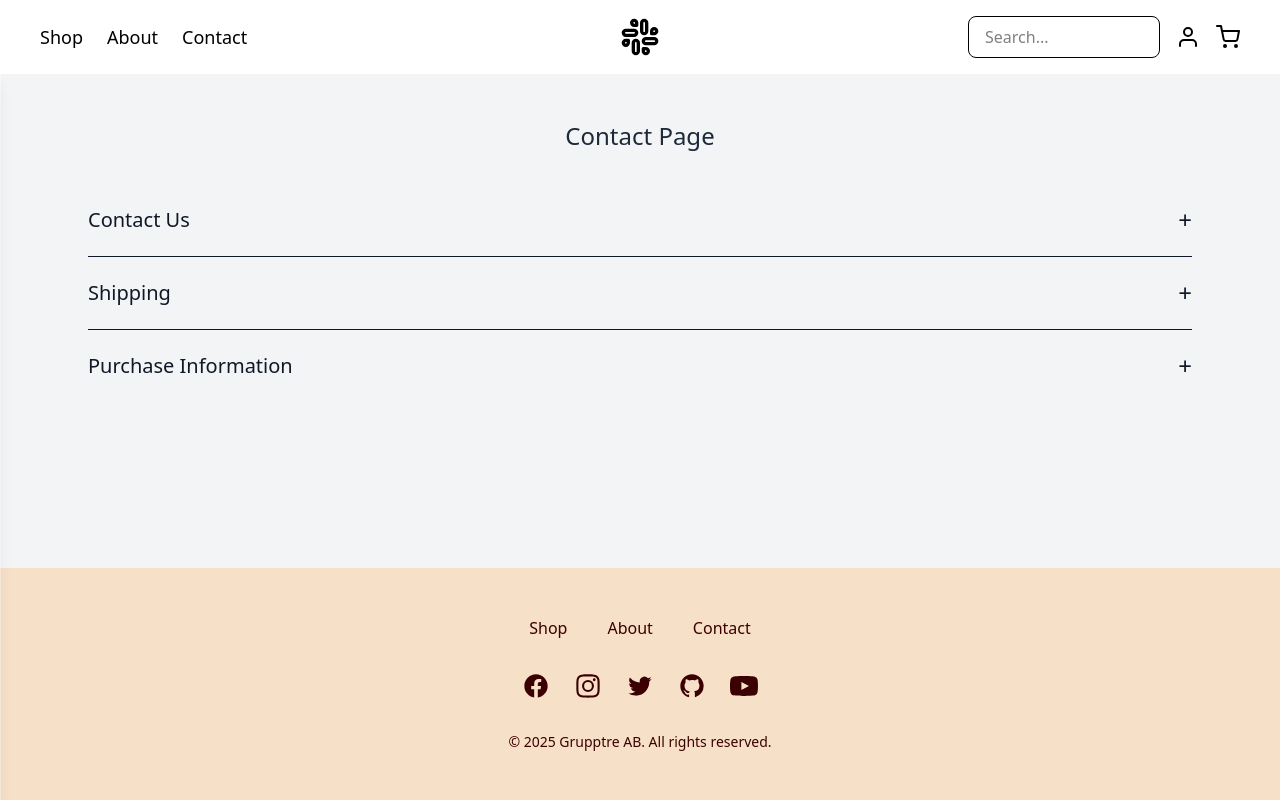
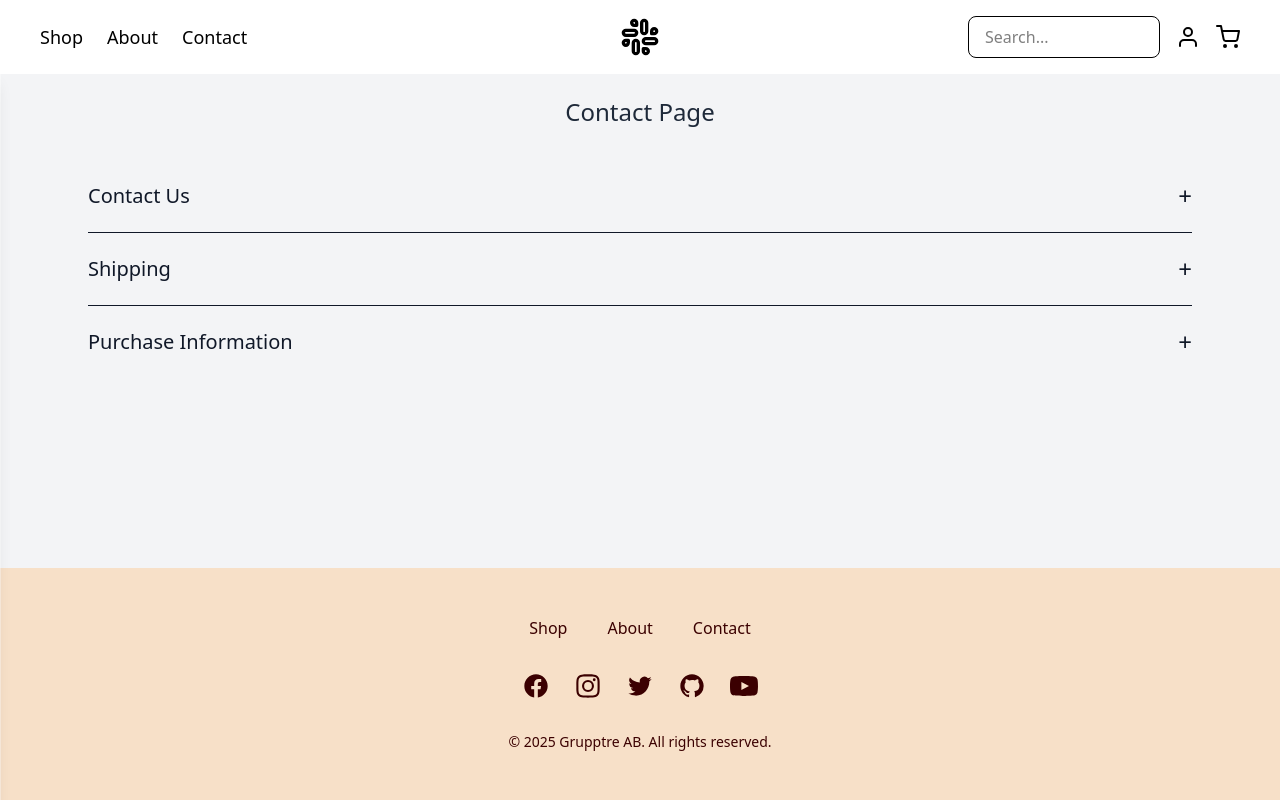
Before and after one commit to OliverBorys/JavaScript2_OliverBorys_VG, a React (Vite) app in the folder client/: page /contact in a window 1280 px wide. Built offline with nearby package versions, Linux system fonts and the light colour scheme.

Commit message:
Changed to section and mt on the pages to make it standardized

```diff
--- a/client/src/components/Contact/ContactAccordion.jsx
+++ b/client/src/components/Contact/ContactAccordion.jsx
@@ -5,7 +5,7 @@ const ContactAccordion = ({ title, children }) => {
   const [isOpen, setIsOpen] = useState(false);
 
   return (
-    <div className="w-full border-b border-gray-900 last:border-b-0">
+    <section className="w-full border-b border-gray-900 last:border-b-0">
       <button
         className="flex justify-between items-center w-full text-gray-900 text-lg font-normal py-5 focus:outline-none"
         onClick={() => setIsOpen(!isOpen)}
@@ -21,7 +21,7 @@ const ContactAccordion = ({ title, children }) => {
           {children}
         </div>
       )}
-    </div>
+    </section>
   );
 };
 
--- a/client/src/components/Shop/CategoryFilter.jsx
+++ b/client/src/components/Shop/CategoryFilter.jsx
@@ -2,7 +2,7 @@ import PropTypes from "prop-types";
 
 const CategoryFilter = ({ categories, selectedCategory, handleCategoryChange }) => {
   return (
-    <div className="w-full">
+    <section className="w-full">
       <div className="sm:hidden flex justify-center gap-4 w-full">
         <select
           value={selectedCategory}
@@ -50,7 +50,7 @@ const CategoryFilter = ({ categories, selectedCategory, handleCategoryChange })
           </button>
         ))}
       </nav>
-    </div>
+    </section>
   );
 };
 
--- a/client/src/components/Shop/ProductDetails/ProductImage.jsx
+++ b/client/src/components/Shop/ProductDetails/ProductImage.jsx
@@ -42,7 +42,7 @@ const ProductImage = () => {
   ].filter(Boolean);
 
   return (
-    <div className="w-full max-w-2xl mx-auto">
+    <section className="w-full max-w-2xl mx-auto">
       <div className="block md:mb-6 lg:hidden">
         <Swiper
           modules={[Pagination]}
@@ -73,7 +73,7 @@ const ProductImage = () => {
           </div>
         ))}
       </div>
-    </div>
+    </section>
   );
 };
 
--- a/client/src/components/Shop/ProductDetails/ProductInfo.jsx
+++ b/client/src/components/Shop/ProductDetails/ProductInfo.jsx
@@ -41,7 +41,7 @@ const ProductInfo = ({ onCartUpdate }) => {
   };
 
   return (
-    <div className="w-full max-w-2xl mx-auto p-6 bg-white shadow-lg">
+    <section className="w-full max-w-2xl mx-auto p-6 bg-white shadow-lg">
       <div className="flex justify-between items-center border-b border-gray-300 pb-4 mb-4">
         <h3 className="text-xl font-bold text-gray-900">{product.productName}</h3>
         <span className="text-lg font-medium text-gray-800">${product.price}</span>
@@ -78,7 +78,7 @@ const ProductInfo = ({ onCartUpdate }) => {
       >
         Add to Cart
       </button>
-    </div>
+    </section>
   );
 };
 
--- a/client/src/components/Shop/ProductDetails/Swiper.jsx
+++ b/client/src/components/Shop/ProductDetails/Swiper.jsx
@@ -43,7 +43,7 @@ const SwiperComponent = () => {
   if (error) return <p className="text-center text-red-500">{error}</p>;
 
   return (
-    <div className="px-6 pt-6">
+    <section className="px-6 pt-6">
       <h2 className="text-xl font-bold text-gray-900 mb-4 text-center">
         Related products
       </h2>
@@ -85,7 +85,7 @@ const SwiperComponent = () => {
         ))}
       </Swiper>
       <p className="mt-4 text-gray-500 text-center">← Swipe for more →</p>
-    </div>
+    </section>
   );
 };
 export default SwiperComponent;
--- a/client/src/components/Shop/SortDropdown.jsx
+++ b/client/src/components/Shop/SortDropdown.jsx
@@ -2,7 +2,7 @@ import PropTypes from "prop-types";
 
 const SortDropdown = ({ sort, handleSortChange }) => {
   return (
-    <div className="w-full sm:w-auto sm:mt-4 flex sm:justify-end items-center">
+    <section className="w-full sm:w-auto sm:mt-4 flex sm:justify-end items-center">
       <label htmlFor="sortDropdown" className="hidden sm:flex text-sm font-medium text-gray-700 sm:mr-2">
         Sort By:
       </label>
@@ -17,7 +17,7 @@ const SortDropdown = ({ sort, handleSortChange }) => {
         <option value="highest">Highest Price</option>
         <option value="lowest">Lowest Price</option>
       </select>
-    </div>
+    </section>
   );
 };
 
--- a/client/src/pages/AdminPage/AdminPage.jsx
+++ b/client/src/pages/AdminPage/AdminPage.jsx
@@ -10,11 +10,11 @@ const AdminPage = () => {
   }, []);
 
   return (
-    <main className="mt-30 px-4 md:px-6 md:mx-6 lg:mx-16">
+    <main className="mt-20 lg:mt-24">
       <header className="text-center my-8">
         <h1 className="text-2xl font-medium text-gray-800">Administration</h1>
       </header>
-      <section className="w-full">
+      <section className="px-4 md:px-6 md:mx-6 lg:mx-16">
         <Accordion title="Products Administration">
           <ProductTable />
         </Accordion>
--- a/client/src/pages/ContactPage/ContactPage.jsx
+++ b/client/src/pages/ContactPage/ContactPage.jsx
@@ -10,11 +10,11 @@ const ContactPage = () => {
     document.title = "Contact";
   }, []);
   return (
-    <main className="mt-30 px-4 md:px-6 md:mx-6 lg:mx-16">
+    <main className="mt-20 lg:mt-24">
       <header className="text-center my-8">
         <h1 className="text-2xl font-medium text-gray-800">Contact Page</h1>
       </header>
-      <section className="w-full">
+      <section className="px-4 md:px-6 md:mx-6 lg:mx-16">
         <ContactAccordion title="Contact Us">
           <ContactTable />
         </ContactAccordion>
```
